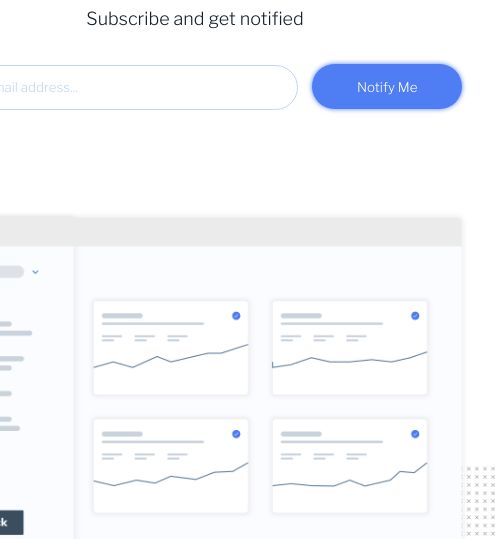
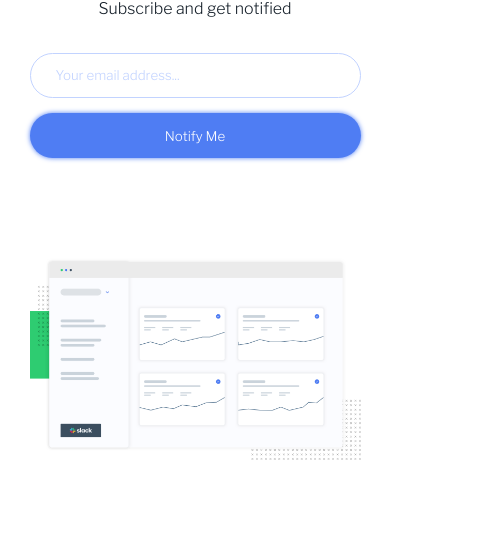
Before and after one commit to MyckaelF/ping-singlecolumn-comingsoon, a plain HTML site: page index.html in a window 390 px wide. Shown: the part 238-777 px from the top of the page, 495 px wide, since content can reach past the window. Drawn offline with nearby package versions, Linux system fonts and the light colour scheme.

Commit message:
adding mobile version

```diff
--- a/index.html
+++ b/index.html
@@ -21,9 +21,9 @@
       </p>
       <form>
         <input type="text" name="email" placeholder="Your email address...">
+        <span class="spanError">Please provide a valid email address</span>
         <button type="submit">Notify Me</button>
       </form>
-      <span class="spanError">Please provide a valid email address</span>
     </div>
     <div class="images">
       <img src="images/illustration-dashboard.png" alt="illustration dashboard">
--- a/styles/style.css
+++ b/styles/style.css
@@ -144,3 +144,48 @@ span.spanError {
     font-size: 0.7em;
     margin-top: 30px;
 }
+
+@media (max-width: 600px) {
+    body {
+        width: 90%;
+        margin: 0 auto;
+    }
+    main {
+        width: 100%;
+        padding: 10px;
+    }
+    .images img {
+        width: 100%;
+    }
+    .content {
+        width: 100%;
+        display: flex;
+        flex-direction: column;
+        justify-content: center;
+    }
+    .content h1 {
+        font-size: 1.5rem;
+    }
+    .content p {
+        font-size: 0.8rem;
+    }
+    .content form {
+        display: flex;
+        flex-direction: column;
+    }
+    .content form input {
+        margin: 0px 0 15px 0;
+    }
+    .content form button,
+    .content form input {
+        width: 100%;
+    }
+    span.spanError {
+        position: unset;
+        margin-top: -10px;
+        margin-bottom: 20px;
+    }
+    .attribution {
+        text-align: center;
+    }
+}
```
